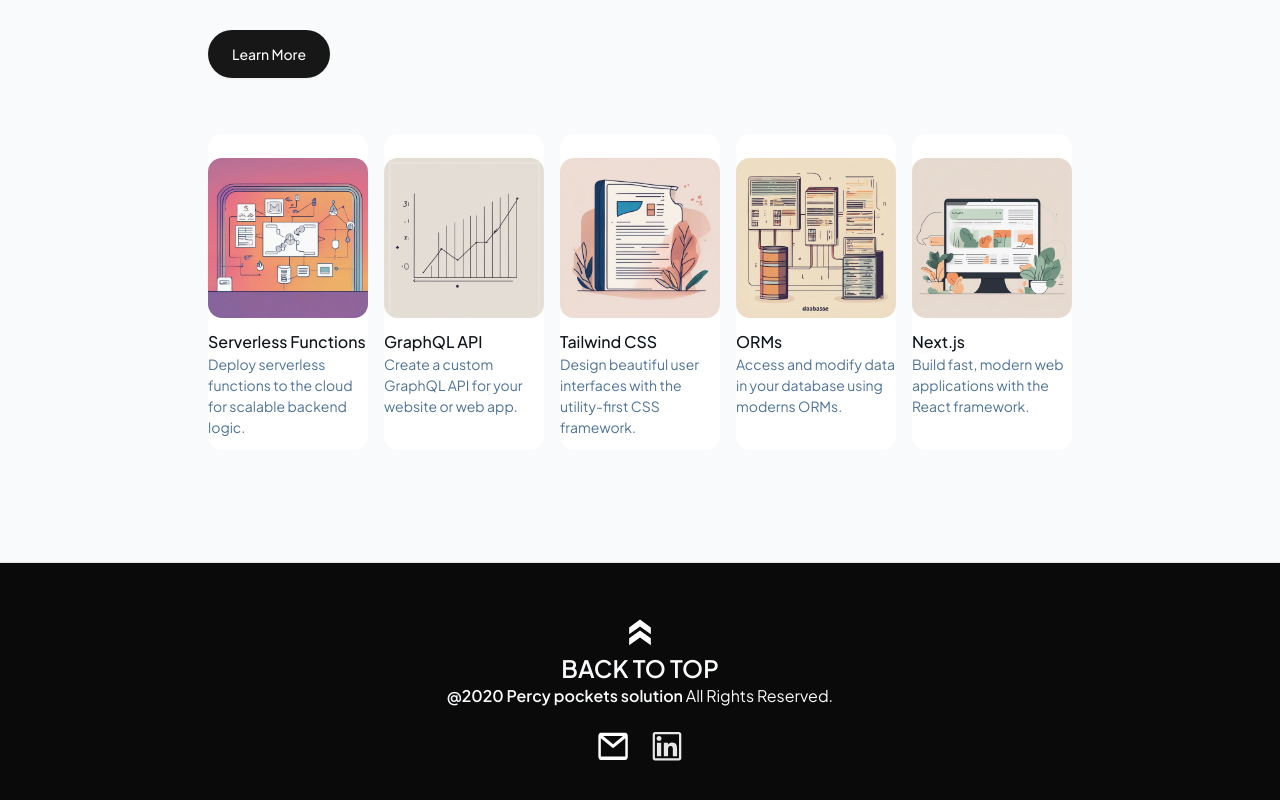
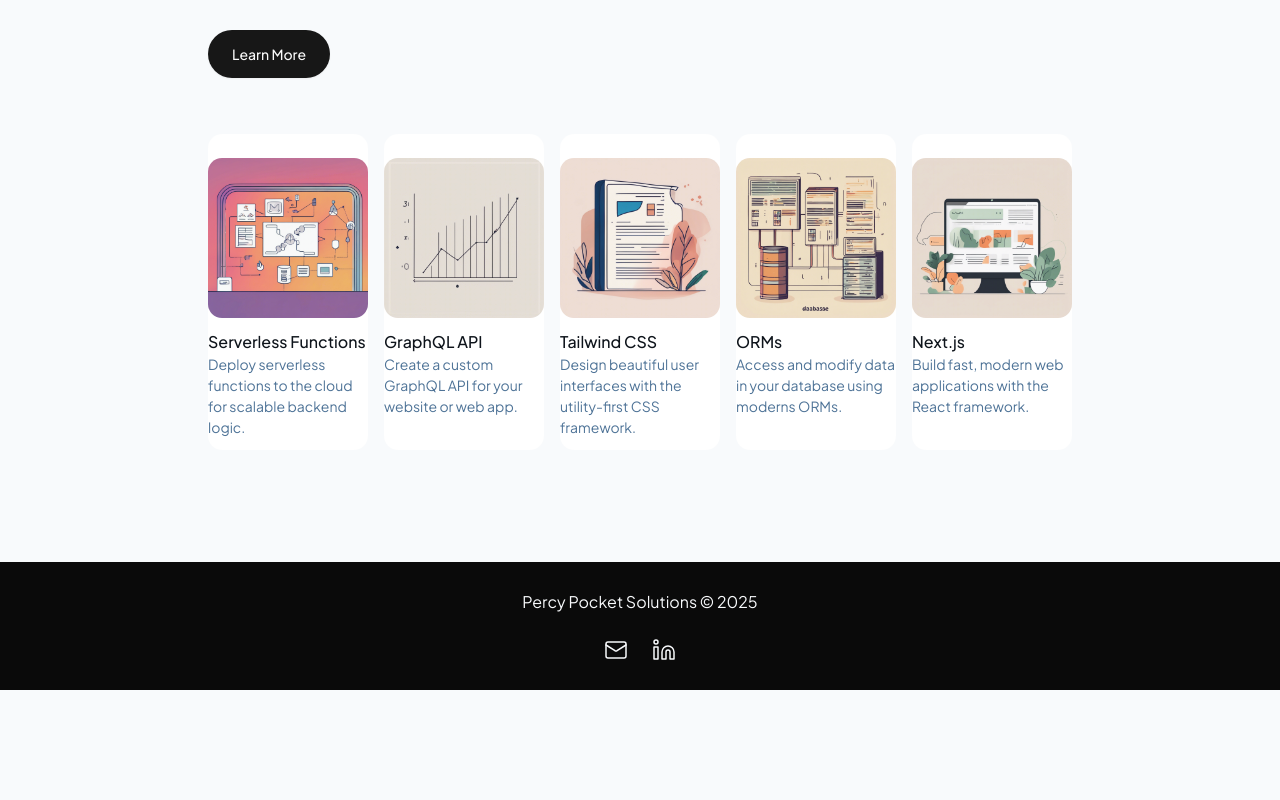
Before and after one commit to lucianocaetano/portfolio-web-development-agency, a Next.js app: page / in a window 1280 px wide. Shown: the part 837-1637 px from the top of the page. After the commit the page ends 1527 px from the top, so only its background shows below. Built offline with nearby package versions, Linux system fonts and the light colour scheme.

Commit message:
feat: new footer design

```diff
--- a/src/components/footer.tsx
+++ b/src/components/footer.tsx
@@ -1,16 +1,12 @@
-import Image from 'next/image'
+import { MailIcon, LinkedinIcon } from 'lucide-react'
 
 const Footer = () => {
   return (
-    <footer className="flex flex-col h-[250px] w-full items-center justify-center border-t bg-foreground text-background">
-      <Image src="/footer.svg" width={40} height={40} alt="logo" />
-      <h2 className="text-2xl font-semibold">BACK TO TOP</h2>
-      <p>
-        <span className="font-semibold">@2020 Percy pockets solution</span> All Rights Reserved.
-      </p>
+    <footer className="flex flex-col h-32 w-full items-center justify-center bg-foreground text-background">
+      <p>Percy Pocket Solutions &copy; 2025</p>
       <div className="flex gap-6 mt-6">
-        <Image src="/email.svg" alt="" width={30} height={30} className="cursor-pointer" />
-        <Image src="/linkedin.svg" alt="" width={30} height={30} className="cursor-pointer" />
+        <MailIcon size={24} strokeWidth={1.5} className="cursor-pointer" />
+        <LinkedinIcon size={24} strokeWidth={1.5} className="cursor-pointer" />
       </div>
     </footer>
   )
```
Also changed, not shown: public/email.svg (deleted), public/linkedin.svg (deleted).
